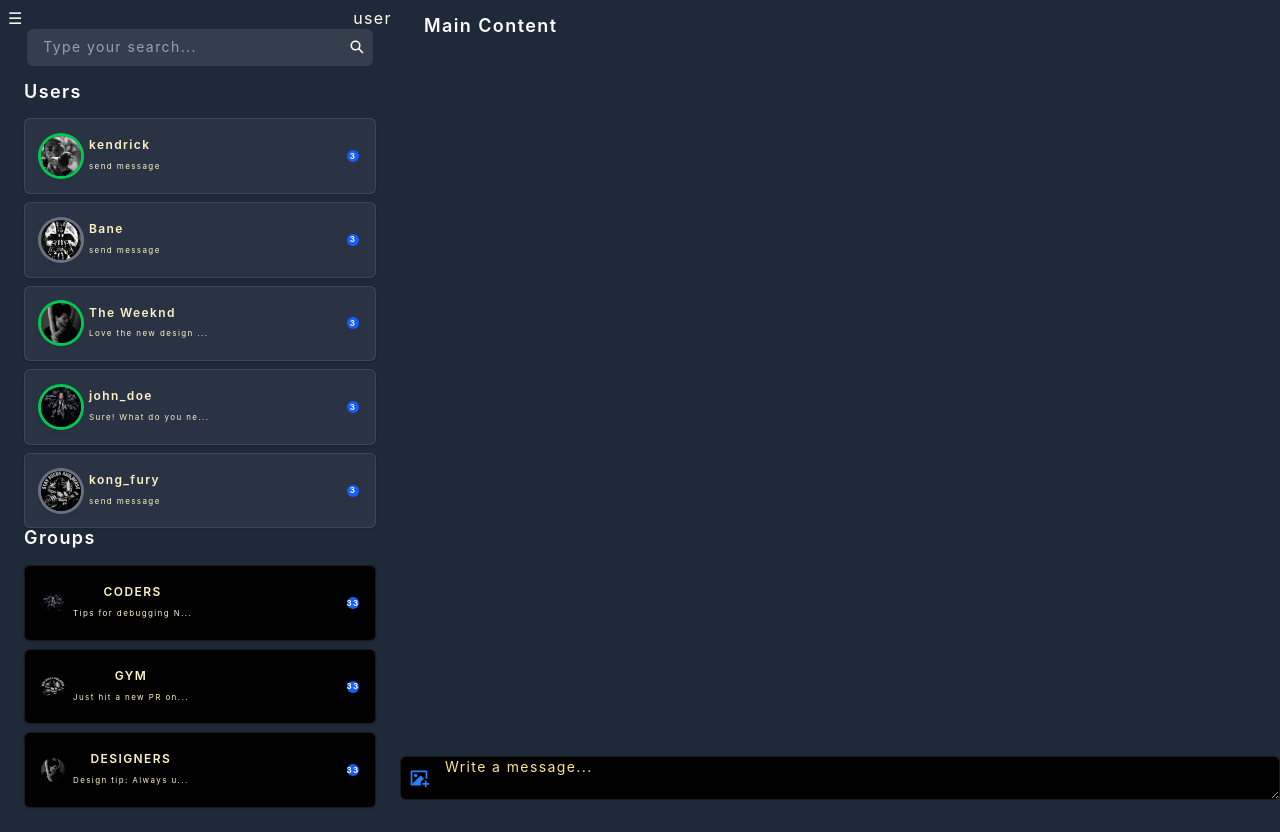
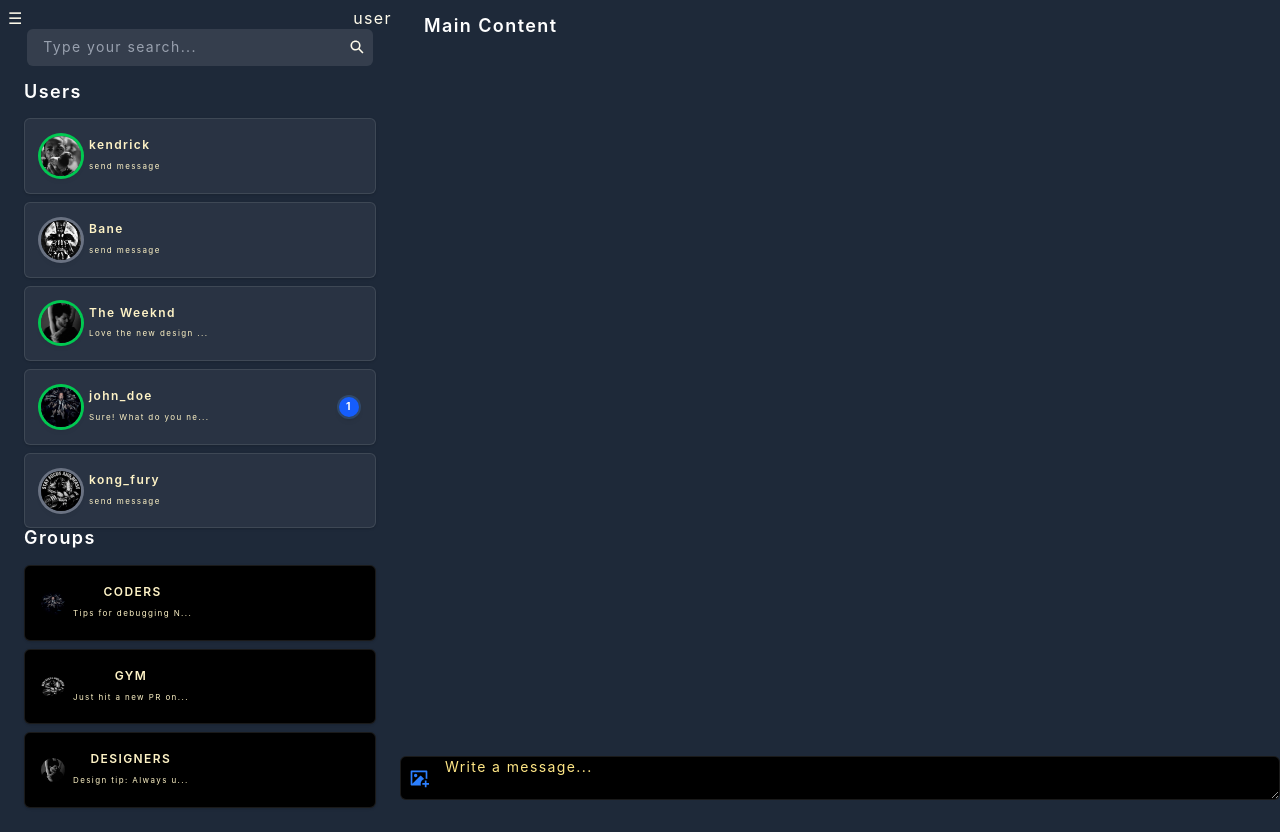
Before and after one commit to Girma3/odin-telegram-clone, a React app in the folder frontend/: page / in a window 1280 px wide. Built offline with nearby package versions, Linux system fonts and the light colour scheme; the HTML template or start-up script is replaced by a standard one.

Commit message:
fix(styles):notification count removed from group and changed on  unread user chat

```diff
--- a/frontend/src/features/chat/components/UserChat.jsx
+++ b/frontend/src/features/chat/components/UserChat.jsx
@@ -1,4 +1,3 @@
-import { useState } from "react";
 import { Link } from "react-router-dom";
 
 const chatHolderStyle = `
@@ -24,15 +23,16 @@ const msgStyle = `
 
 const notificationStyle = `
   flex items-center justify-center
-  rounded-full w-3 h-3 bg-blue-600 text-white
-  text-[0.5rem] font-bold
+  min-w-5 h-5 px-1 rounded-full bg-blue-600
+  text-[0.65rem] leading-none text-white font-bold
+  shadow-md ring-2 ring-blue-400/20
 `;
 
 function UserChat({ user, privateChats, currentUser }) {
   const { profile, username } = user || {};
   const status = user?.status || "OFFLINE";
 
-  if (!currentUser) return null;
+  if (!currentUser || !user) return null;
 
   const chatsWithUser = privateChats.filter(
     (chat) =>
@@ -47,20 +47,22 @@ function UserChat({ user, privateChats, currentUser }) {
         ? lastMessage.text.slice(0, 20) + "..."
         : lastMessage.text
       : "send message";
-  //console.log(user.id, currentUser.id);
+  const notificationCount = chatsWithUser.filter(
+    (chat) => chat.receiverId === currentUser.id && !chat.isRead,
+  ).length;
 
   return (
     <li
       className={`${chatHolderStyle} animate-slideUp duration-200 ease-in-out`}
     >
       <Link
-        to={`/chat/${user.id}`}
+        to={`/chat/${user?.id}`}
         className="flex justify-between items-center w-full"
       >
         {/* Left side: avatar + text */}
         <div className="flex items-center gap-2">
           <img
-            src={profile.avatarUrl}
+            src={profile?.avatarUrl}
             alt="profile"
             className={`${imgStyle} ${status === "ONLINE" ? "ring-green-500" : "ring-gray-500"}`}
           />
@@ -70,7 +72,9 @@ function UserChat({ user, privateChats, currentUser }) {
           </div>
         </div>
 
-        <div className={notificationStyle}>3</div>
+        {notificationCount > 0 && (
+          <p className={notificationStyle}>{notificationCount}</p>
+        )}
       </Link>
     </li>
   );
--- a/frontend/src/features/group/components/GroupSingle.jsx
+++ b/frontend/src/features/group/components/GroupSingle.jsx
@@ -71,8 +71,6 @@ function GroupSingle({ group = null }) {
             )}
           </div>
         </div>
-
-        <div className={notificationStyle}>33</div>
       </Link>
     </li>
   );
--- a/frontend/src/pages/AppLayout.jsx
+++ b/frontend/src/pages/AppLayout.jsx
@@ -2,8 +2,8 @@ import { BrowserRouter, Router, Route, Routes } from "react-router-dom";
 import { useState } from "react";
 import { users, groups, notifications, privateChats } from "../data.js";
 
-import IntroPage from "./Intro-page";
-import ChatSingle from "../features/chat/components/ChatSingle";
+import IntroPage from "./IntroPage";
+import UserChat from "../features/chat/components/UserChat";
 import DesktopLayout from "../features/layouts/DeskTopLayout";
 import GroupChat from "../features/group/components/GroupChat";
 
@@ -65,7 +65,7 @@ export default function AppLayout() {
           <Route
             path="chat/:id"
             element={
-              <ChatSingle
+              <UserChat
                 users={users}
                 privateChats={privateChats}
                 currentUser={users[0]}
```
